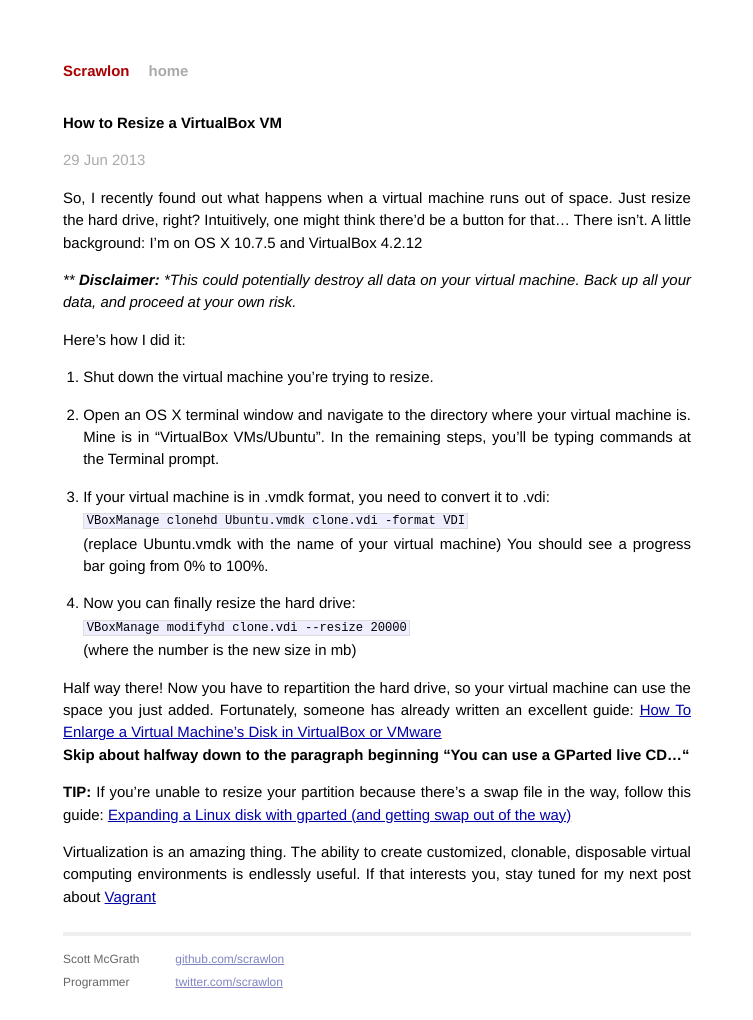
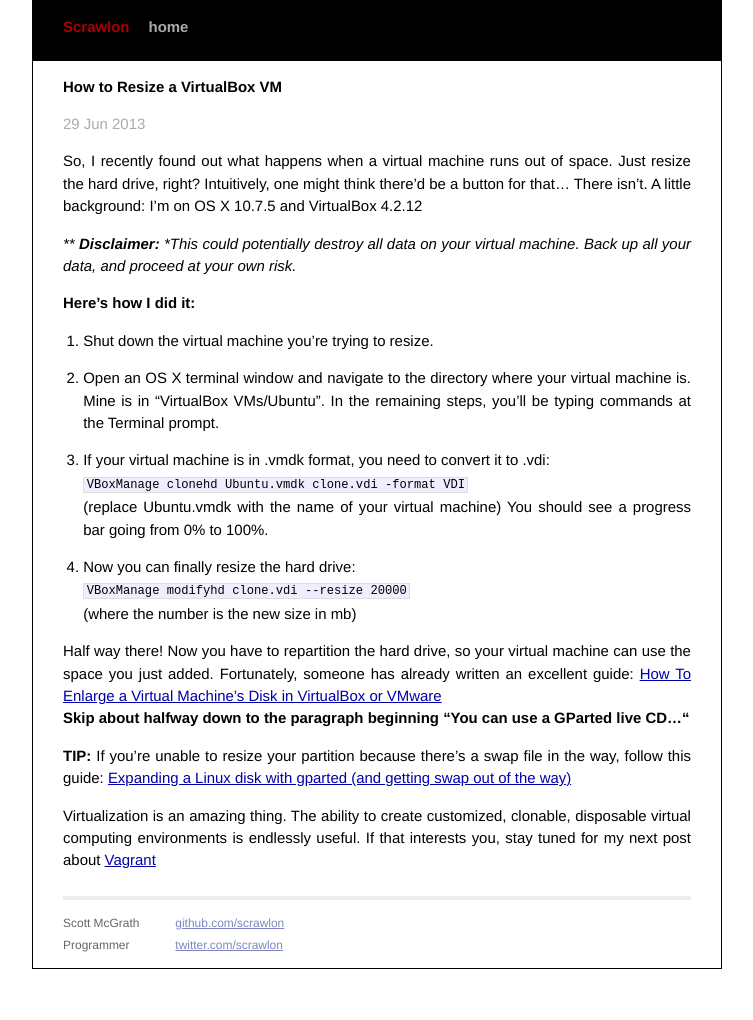
Before and after one commit to scrawlon/scrawlon.github.io, a Jekyll site: the page built from _posts/2013-06-29-how-to-resize-a-virtualbox-vm.md, in a window 1280 px wide. Shown: the whole page, without its empty margins (263-1016 px from the left). Built offline with Jekyll 4.4.1, drawn with Linux system fonts in a browser that asks for light colours; after the commit the page ends 969 px from its top, so only the background shows below that.

Commit message:
css updates

```diff
--- a/_posts/2013-06-29-how-to-resize-a-virtualbox-vm.md
+++ b/_posts/2013-06-29-how-to-resize-a-virtualbox-vm.md
@@ -14,6 +14,7 @@
 machine. Back up all your data, and proceed at your own risk.*
 
 Here's how I did it:
+--------------------
 
 1. Shut down the virtual machine you're trying to resize.
 
--- a/css/main.css
+++ b/css/main.css
@@ -64,9 +64,20 @@
   font-size: 115%;
   text-align: justify;
   width: 42em;
-  margin: 3em auto 2em;
+  margin: 0 auto 2em;
   line-height: 1.5em;
-  padding:1em;
+  padding:0 2em;
+  overflow-x: hidden;
+  overflow-y: scroll;
+  border-width:1px;
+  border-color:black;
+  border-style:solid;
+}
+
+.site .header {
+  background-color:#000000;
+  margin:0 -2em 1em -2em;
+  padding:1em 2em .5em  2em;
 }
 
 .site .header a {
@@ -76,7 +87,7 @@
 
 .site .header h1.title {
   display: inline-block;
-  margin-bottom: 2em;
+  margin-bottom: 1em;
 }
 
 .site .header h1.title a {
```
Also changed, not shown: 3 other files.
